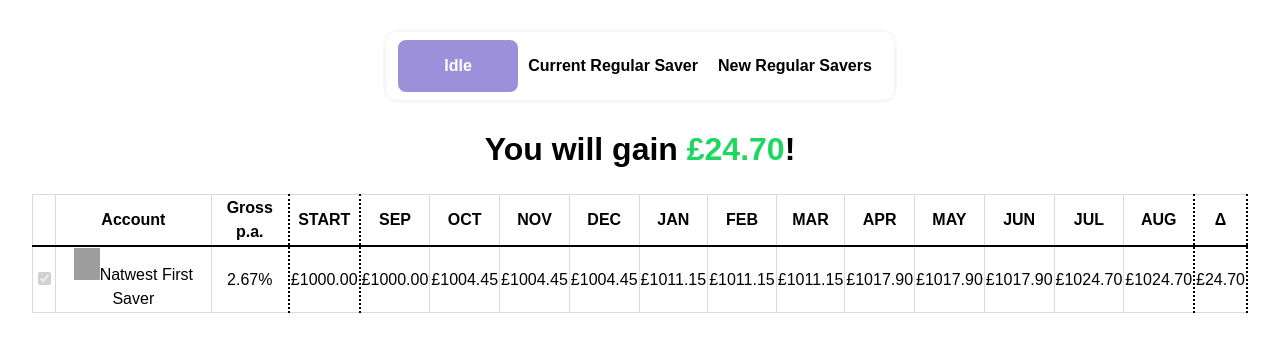
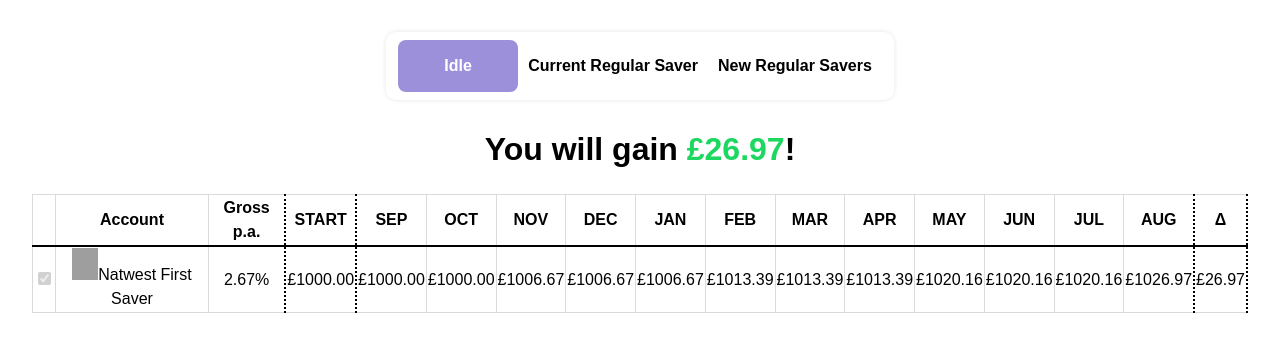
Before and after one commit to Razzula/martyn-llewelyn, a React (Vite) app: page / in a window 1280 px wide. Shown: the top 352 px of the page. Built offline with nearby package versions, Linux system fonts and the light colour scheme; grey boxes are pictures that could not be loaded.

Commit message:
Implement lump sum transfers into calculations

```diff
--- a/src/App.tsx
+++ b/src/App.tsx
@@ -13,6 +13,9 @@
   compoundRate: number;
   compoundOffset: number;
   state?: string;
+
+  minInflow?: number;
+  maxInflow?: number;
 }
 
 function App() {
@@ -23,8 +26,8 @@
   // Define the accounts array with typed objects
   const accounts: Account[] = [
     { name: 'Natwest First Saver', type: 'savings', initialDeposit: 1000, annualInterestRate: 2.67, compoundRate: 3, compoundOffset: -1, state: 'owned' },
-    { name: 'Natwest Digital Regular Saver', type: 'regular saver', initialDeposit: 0, annualInterestRate: 6, compoundRate: 1, compoundOffset: 0, state: 'owned' },
-    { name: 'Test', type: 'regular saver', initialDeposit: 0, annualInterestRate: 6, compoundRate: 1, compoundOffset: 0 },
+    { name: 'Natwest Digital Regular Saver', type: 'regular saver', initialDeposit: 0, annualInterestRate: 6, compoundRate: 1, compoundOffset: 0, state: 'owned', maxInflow: 150 },
+    { name: 'Test', type: 'regular saver', initialDeposit: 0, annualInterestRate: 5, compoundRate: 1, compoundOffset: 0, maxInflow: 150 },
   ];
 
   // Refs for SegmentedControl segments
--- a/src/BankAccountTable.tsx
+++ b/src/BankAccountTable.tsx
@@ -1,5 +1,5 @@
-import React from 'react';
-import {Account} from './App';
+import React, { useEffect } from 'react';
+import { Account } from './App';
 
 import './App.css';
 
@@ -9,41 +9,124 @@
     setTotalDelta: (totalDelta: number) => void;
 }
 
-const months: string[] = [ "SEP", "OCT", "NOV", "DEC", "JAN", "FEB", "MAR", "APR", "MAY", "JUN", "JUL", "AUG"] ;
+const months: string[] = ["SEP", "OCT", "NOV", "DEC", "JAN", "FEB", "MAR", "APR", "MAY", "JUN", "JUL", "AUG"];
 
-const calculateMonthlyBalance = (initialDeposit: number, annualInterestRate: number, compoundRate: number, compoundOffset: number) => {
-    const monthlyInterestRate = annualInterestRate / 100 / 12;
-    const balanceArray: number[] = [];
+// const calculateMonthlyBalance = (initialDeposit: number, annualInterestRate: number, compoundRate: number, compoundOffset: number) => {
+//     const monthlyInterestRate = annualInterestRate / 100 / 12;
+//     const balanceArray: number[] = [];
 
-    let currentBalance = initialDeposit;
+//     let currentBalance = initialDeposit;
 
-    let store = 0;
+//     let store = 0;
 
+//     for (let month = 1; month <= 12; month++) {
+
+//         const interest = currentBalance * monthlyInterestRate;
+//         store += interest;
+
+//         if ((month - compoundOffset) % compoundRate === 0) {
+//             currentBalance += store;
+//             store = 0;
+//         }
+//         balanceArray.push(currentBalance);
+//     }
+
+//     return balanceArray;
+// };
+
+function createDataTable(accounts: Account[]): [Account, number[]][] {
+    const data: [Account, number[]][] = [];
+    accounts.forEach((account) => {
+        const row: number[] = new Array(13).fill(NaN);
+        row[0] = account.initialDeposit;
+        data.push([account, row]);
+    });
+    return data;
+}
+
+function enactDataTable(dataTable: [Account, number[]][]): [Account, number[]][] {
+    const data: [Account, number[]][] = dataTable.map(([account, dataRow]) => [account, dataRow]); // shallow copy, with buffer
+    const interestBuffer: number[] = new Array(data.length).fill(0);
+
+    // traverse by column
     for (let month = 1; month <= 12; month++) {
+        let balance = data[0][1][month - 1];
 
-        const interest = currentBalance * monthlyInterestRate;
-        store += interest;
+        // TODO: interest in savings last???
 
-        if ((month - compoundOffset) % compoundRate === 0) {
-            currentBalance += store;
-            store = 0;
+        for (let i = 0; i < data.length; i++) {
+            const [account, row] = data[i];
+
+            // calculate interest generated from previous month
+            if (row[month - 1] > 0) {
+                const monthlyInterestRate = account.annualInterestRate / 100 / 12;
+                const interest = row[month - 1] * monthlyInterestRate;
+                interestBuffer[i] += interest; //store interest in buffer
+            }
+
+            row[month] = row[month - 1];
+            if (month % account.compoundRate === 0) {
+                // only feed interest into balance if it's a compound month
+                row[month] += interestBuffer[i];
+                interestBuffer[i] = 0; // reset buffer
+            }
+
+            // alter balance
+            // currently, we just max out, where possible
+            const maxExpenditure = Math.min(account.maxInflow || 0, balance);
+            if (maxExpenditure > 0) {
+                balance -= maxExpenditure;
+                row[month] += maxExpenditure;
+                data[0][1][month] -= maxExpenditure;
+            }
         }
-        balanceArray.push(currentBalance);
     }
 
-    return balanceArray;
-};
+    return data;
+}
 
-const BankAccountTable: React.FC<BankAccountTableProps> = ({ accounts, mode, setTotalDelta}) => {
+const BankAccountTable: React.FC<BankAccountTableProps> = ({ accounts, mode, setTotalDelta }) => {
 
-    const visibleAccounts = accounts.filter(account =>
-        account.type.toLowerCase() === 'savings'
-        || (account.type.toLowerCase() === 'regular saver' && (mode === 'crs' && account.state?.toLowerCase() === 'owned') || mode === 'nrs')
-    );
+    const [dataTable, setDataTable] = React.useState<[Account, number[]][]>([]);
 
-    let totalDelta = 0;
+    // HANDLE STATE CHANGE
+    useEffect(() => {
+        // filter accounts
+        const visibleAccounts = accounts.filter(account =>
+            account.type.toLowerCase() === 'savings'
+            || (account.type.toLowerCase() === 'regular saver' && (mode === 'crs' && account.state?.toLowerCase() === 'owned') || mode === 'nrs')
+        );
 
-    const res = (
+        // generate data table
+        const tempDataTable = createDataTable(visibleAccounts);
+
+        // TODO: reverse-generate a yield table
+
+        // calculate data table
+        // tempDataTable.forEach(([account, row]) => {
+        //     const monthlyBalances = calculateMonthlyBalance(account.initialDeposit, account.annualInterestRate, account.compoundRate, account.compoundOffset);
+        //     // console.log(monthlyBalances);
+        //     for (let i = 1; i < row.length; i++) {
+        //         row[i] = monthlyBalances[i - 1];
+        //     }
+        // });
+        const newDataTable = enactDataTable(tempDataTable);
+
+        setDataTable(newDataTable);
+
+    }, [accounts, mode]);
+
+    useEffect(() => {
+        console.log(dataTable);
+        // handle total delta
+        const totalDelta = dataTable.reduce((sum, [, row]) => {
+            return sum + (row[row.length - 1] - row[0]);
+        }, 0);
+        setTotalDelta(totalDelta);
+
+    }, [dataTable]);
+
+    return (
         <div>
             <table>
                 <thead>
@@ -59,24 +142,23 @@
                     </tr>
                 </thead>
                 <tbody>
-                    {visibleAccounts.map((account, index) => {
+                    {dataTable.map(([account, dataRow], index) => {
 
                         const ownedAccount = account.state?.toLowerCase() === 'owned';
-                        const monthlyBalances = calculateMonthlyBalance(account.initialDeposit, account.annualInterestRate, account.compoundRate, account.compoundOffset);
+                        // const monthlyBalances = calculateMonthlyBalance(account.initialDeposit, account.annualInterestRate, account.compoundRate, account.compoundOffset);
 
-                        const delta = monthlyBalances[monthlyBalances.length-1] - account.initialDeposit;
-                        totalDelta += delta;
+                        const delta = dataRow[dataRow.length - 1] - account.initialDeposit;
 
                         return (
                             <tr key={index}>
-                                <td><input type="checkbox" defaultChecked={ownedAccount} disabled={ownedAccount}/></td>
+                                <td><input type="checkbox" defaultChecked={ownedAccount} disabled={ownedAccount} /></td>
                                 <td>
-                                    <img src="https://www.shropshire-chamber.co.uk/wp-content/uploads/2021/06/Natwest-Logo.png" alt="Icon" width={26} height={32}/>
+                                    <img src="https://www.shropshire-chamber.co.uk/wp-content/uploads/2021/06/Natwest-Logo.png" alt="Icon" width={26} height={32} />
                                     {account.name}
                                 </td>
                                 <td>{account.annualInterestRate}%</td>
                                 <td className='column-border'>£{account.initialDeposit.toFixed(2)}</td>
-                                {monthlyBalances.map((balance, month) => (
+                                {dataRow.slice(1).map((balance, month) => (
                                     <td key={month}>£{balance.toFixed(2)}</td>
                                 ))}
                                 <td className='column-border'>£{delta.toFixed(2)}</td>
@@ -87,10 +169,6 @@
             </table>
         </div>
     );
-
-    setTotalDelta(totalDelta);
-
-    return res;
 };
 
 export default BankAccountTable;
```
